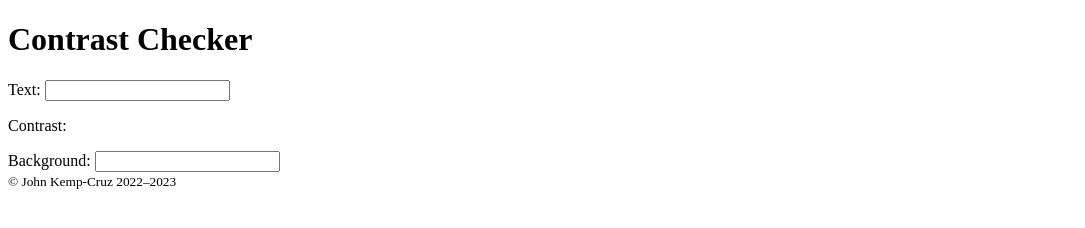
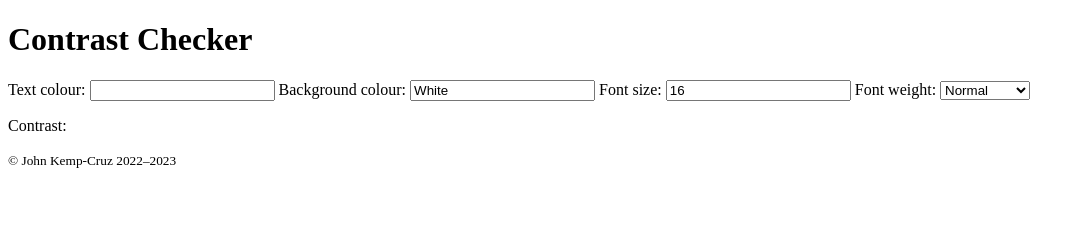
Before and after one commit to JKC-Codes/contrast-checker, a plain HTML site: page index.html in a window 1280 px wide. Shown: the whole page, without its empty margins (0-1085 px from the left). Drawn offline with Linux system fonts and the light colour scheme.

Commit message:
Add font size & weight inputs

```diff
--- a/index.html
+++ b/index.html
@@ -12,13 +12,30 @@
 		<h1>Contrast Checker</h1>
 	</header>
 	<main>
-		<label>Text:
-			<input id="input-foreground">
+		<label>Text colour:
+			<input id="input-colour-foreground">
 		</label>
-		<p>Contrast: <output id="output"></output></p>
-		<label>Background:
-			<input id="input-background">
+		<label>Background colour:
+			<input id="input-colour-background" value="White">
 		</label>
+		<label>Font size:
+			<input id="input-font-size" type="number" value="16" min="1">
+		</label>
+		<label>Font weight:
+			<select id="input-font-weight">
+				<option value="100">Thin</option>
+				<option value="200">Extra Light</option>
+				<option value="300">Light</option>
+				<option value="400" selected>Normal</option>
+				<option value="500">Medium</option>
+				<option value="600">Semi Bold</option>
+				<option value="700">Bold</option>
+				<option value="800">Extra Bold</option>
+				<option value="900">Black</option>
+				<option value="950">Extra Black</option>
+			</select>
+		</label>
+		<p>Contrast: <output id="output-result"></output></p>
 	</main>
 	<footer>
 		<small>&copy; John Kemp-Cruz 2022&ndash;2023</small>
```
